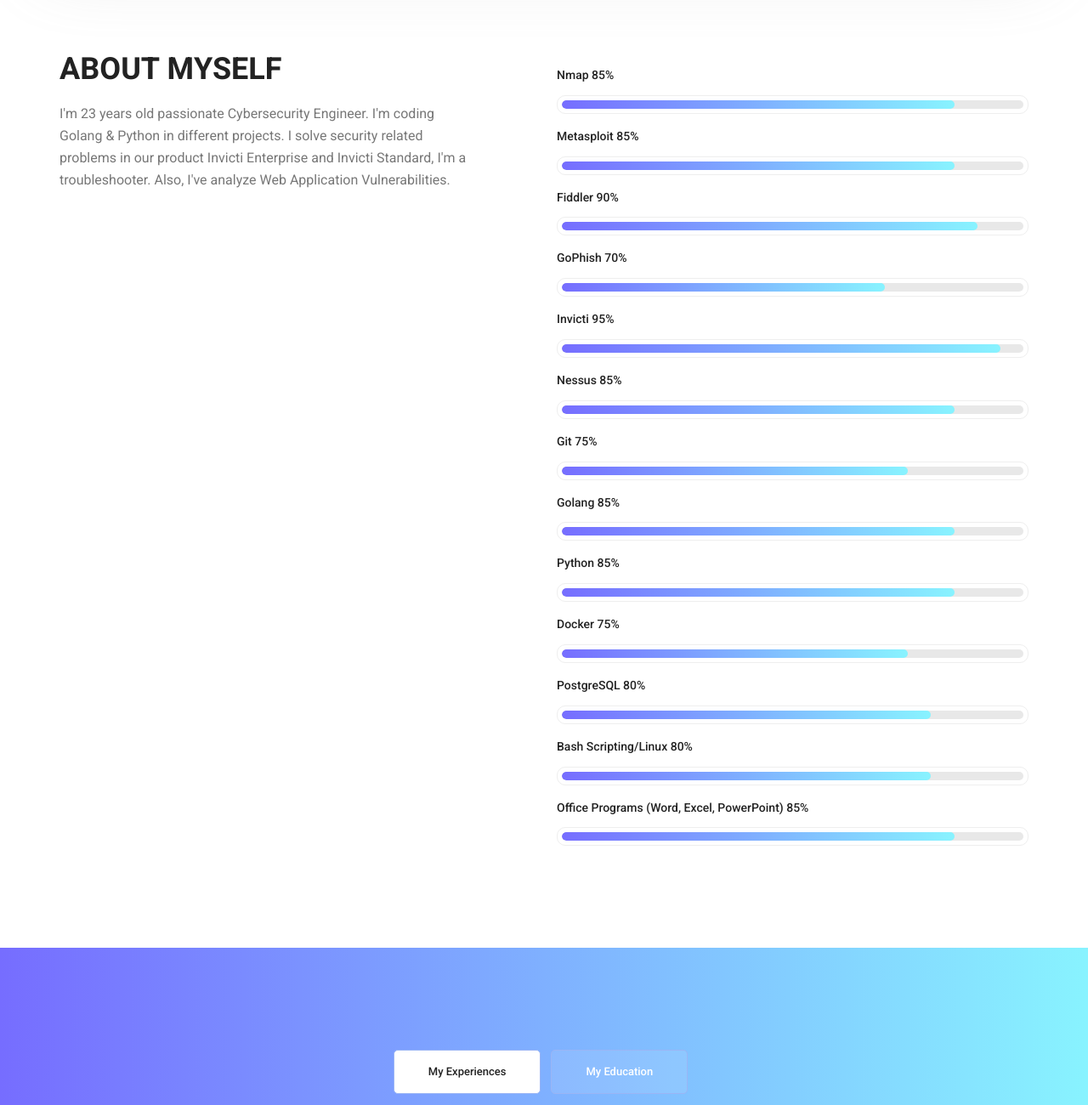
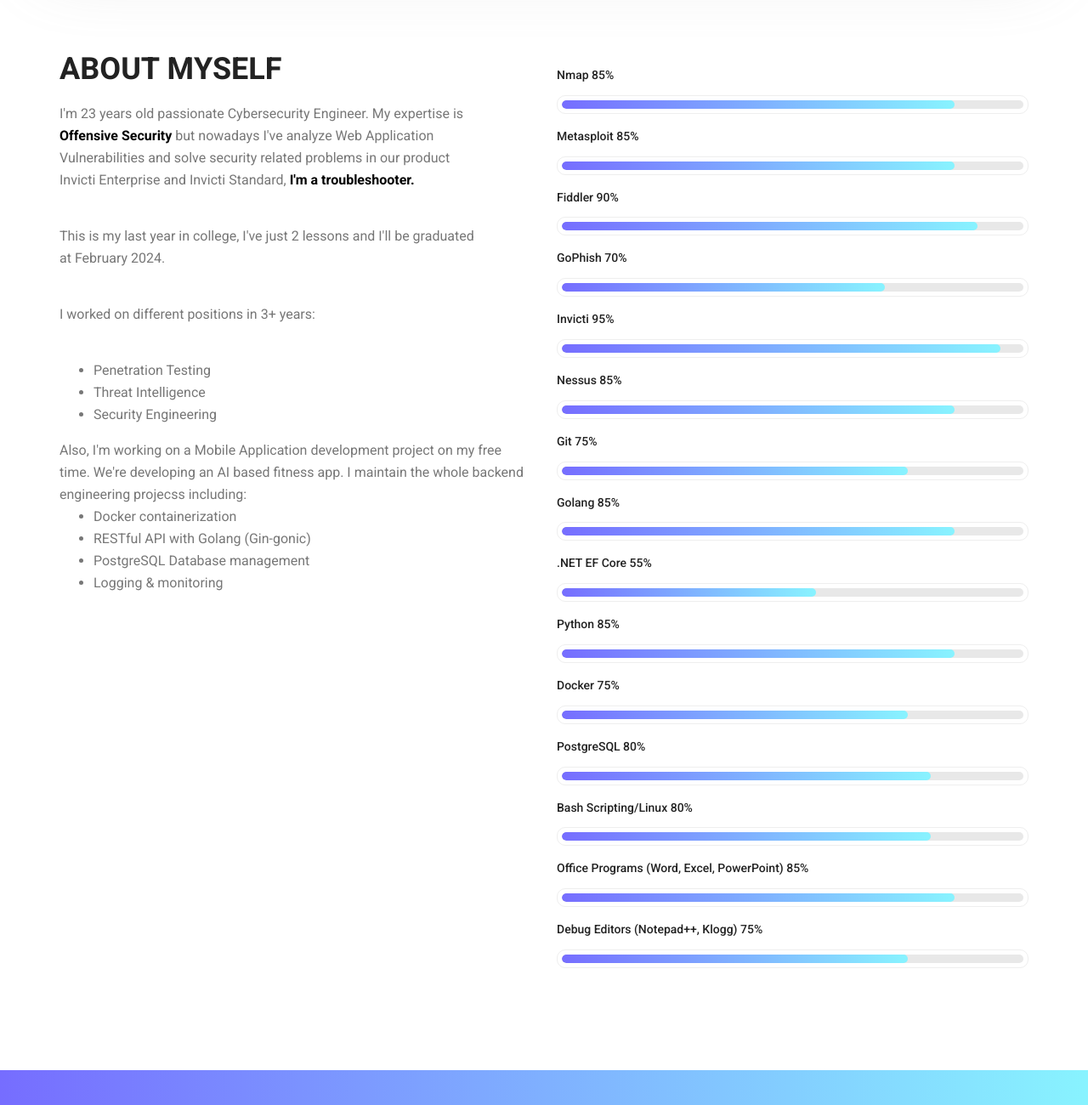
Before and after one commit to rbozburun/portfolio, a plain HTML site: page index.html in a window 1280 px wide. Shown: the part 1020-2320 px from the top of the page at 85% size. Drawn offline with Linux system fonts and the light colour scheme.

Commit message:
Profile update

```diff
--- a/index.html
+++ b/index.html
@@ -100,8 +100,23 @@
                 <div class="col-lg-6">
                     <div class="welcome_text">
                         <h4>About Myself</h4>
-                        <p>I'm 23 years old passionate Cybersecurity Engineer. I'm coding Golang & Python in different projects. I solve security related problems in our product Invicti Enterprise and Invicti Standard, I'm a troubleshooter. Also, I've analyze
-                            Web Application Vulnerabilities.
+                        <p>I'm 23 years old passionate Cybersecurity Engineer. My expertise is <b style="color:black">Offensive Security</b> but nowadays I've analyze
+                            Web Application Vulnerabilities and solve security related problems in our product Invicti Enterprise and Invicti Standard, <b style="color:black">I'm a troubleshooter. </b>
+                        </p>
+                        <p>This is my last year in college, I've just 2 lessons and I'll be graduated at February 2024.</p>
+                        <p>I worked on different positions in 3+ years:
+                         <ul>
+                            <li>Penetration Testing</li>
+                            <li>Threat Intelligence</li>
+                            <li>Security Engineering</li>
+                        </ul>
+                        Also, I'm working on a Mobile Application development project on my free time. We're developing an AI based fitness app. I maintain the whole backend engineering projecss including:
+                        <ul>
+                            <li>Docker containerization</li>
+                            <li>RESTful API with Golang (Gin-gonic)</li>
+                            <li>PostgreSQL Database management</li>
+                            <li>Logging & monitoring</li>
+                        </ul>
                         </p>
                         <!-- <div class="row">
                             <div class="col-md-4">
@@ -199,6 +214,15 @@
                             </div>
 
                             <div class="skill_item">
+                                <h4>.NET EF Core <span class="counter">55</span>%</h4>
+                                <div class="progress_br">
+                                    <div class="progress">
+                                        <div class="progress-bar" role="progressbar" aria-valuenow="55" aria-valuemin="0" aria-valuemax="100"></div>
+                                    </div>
+                                </div>
+                            </div>
+
+                            <div class="skill_item">
                                 <h4>Python <span class="counter">85</span>%</h4>
                                 <div class="progress_br">
                                     <div class="progress">
@@ -239,6 +263,15 @@
                                 <div class="progress_br">
                                     <div class="progress">
                                         <div class="progress-bar" role="progressbar" aria-valuenow="85" aria-valuemin="0" aria-valuemax="100"></div>
+                                    </div>
+                                </div>
+                            </div>
+
+                            <div class="skill_item">
+                                <h4>Debug Editors (Notepad++, Klogg) <span class="counter">75</span>%</h4>
+                                <div class="progress_br">
+                                    <div class="progress">
+                                        <div class="progress-bar" role="progressbar" aria-valuenow="75" aria-valuemin="0" aria-valuemax="100"></div>
                                     </div>
                                 </div>
                             </div>
@@ -415,6 +448,20 @@
                     </div>
                 </div>
 
+                <div class="col-lg-4 col-md-4 col-sm-6 golang">
+                    <div class="h_gallery_item">
+                        <a target="_blank" href="https://drive.google.com/file/d/1brSFYLhZO1UswA9eKQHdlFGTIc3hsPxo/view?usp=sharing">
+                            <div class="g_img_item">
+                                <img class="img-fluid" src="img/gallery/fitnessai.png" alt="">
+                            </div>
+                        </a>
+                        <div class="g_item_text">
+                            <h4>CalculEat</h4>
+                            <p>AI Based calorie calculator fitness & health app. I've maintain the Backend Engineering process.</p>
+                        </div>
+                    </div>
+                </div>
+
                 <div class="col-lg-4 col-md-4 col-sm-6 python">
                     <div class="h_gallery_item">
                         <a target="_blank" href="https://github.com/rbozburun/mailSender.py">
@@ -457,6 +504,7 @@
                         </div>
                     </div>
                 </div>
+
                 <div class="col-lg-4 col-md-4 col-sm-6 python">
                     <div class="h_gallery_item">
                         <a target="_blank" href="https://github.com/rbozburun/xml-to-csv-url">
```
Also changed, not shown: img/gallery/fitnessai.png (added).
